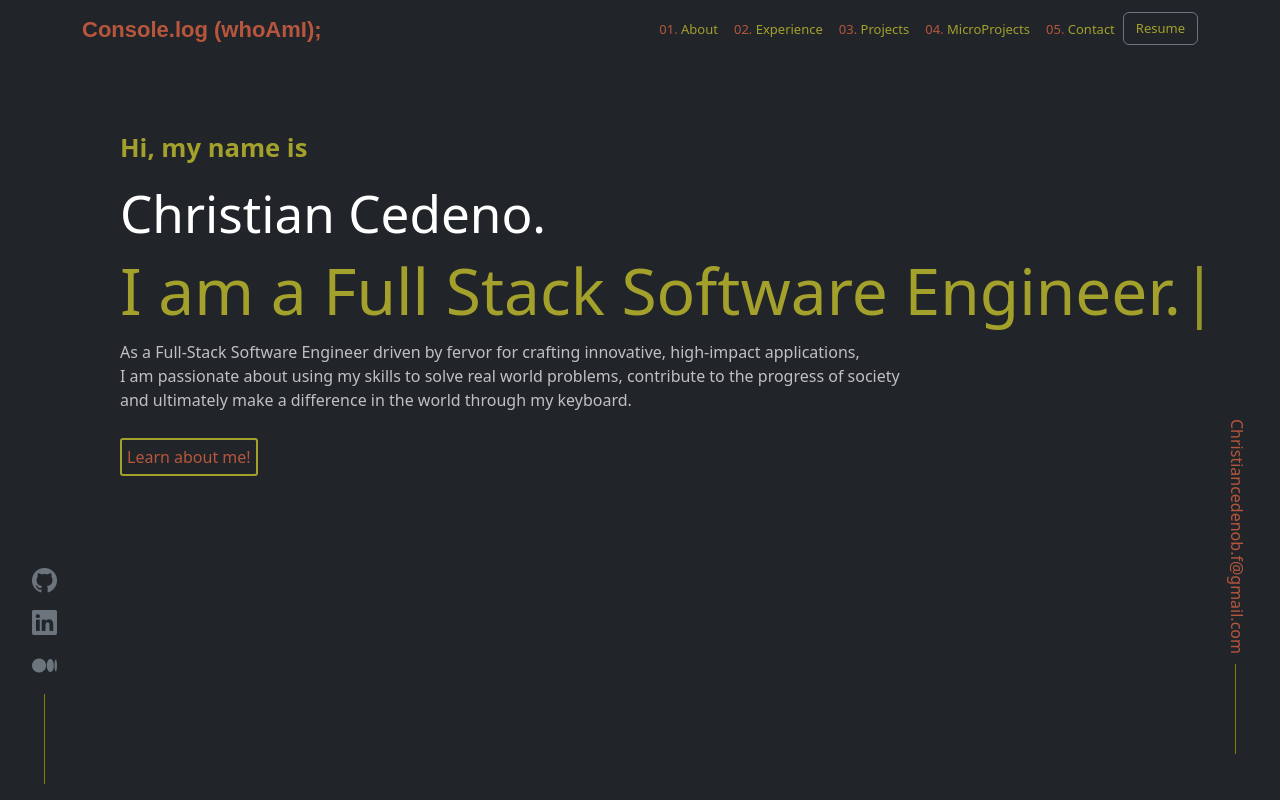
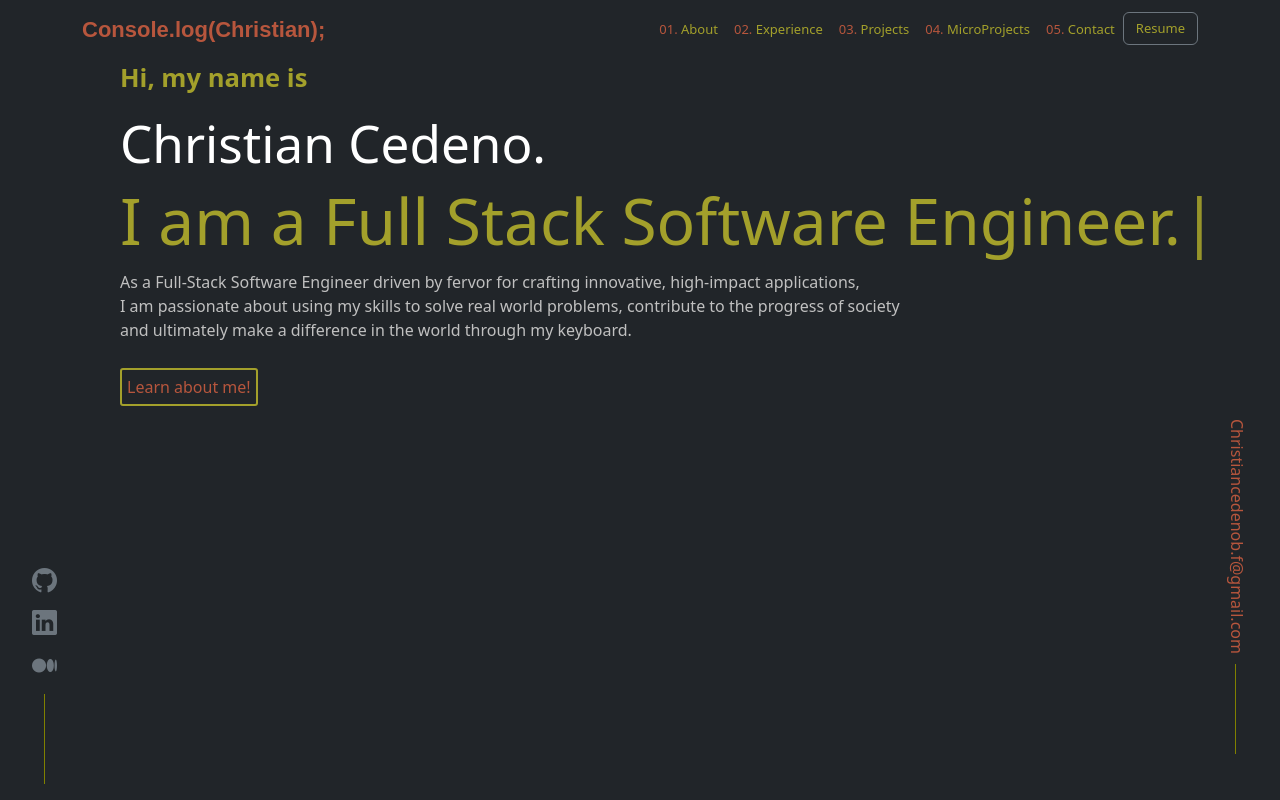
Before and after one commit to cedenoc181/pw2023, a React (Create React App) app: page / in a window 1280 px wide. Shown: the top 800 px of the page. Built offline with nearby package versions, Linux system fonts and the light colour scheme.

Commit message:
moving navbar back into home

```diff
--- a/src/App.js
+++ b/src/App.js
@@ -1,4 +1,5 @@
 import './App.css';
+
 import Home from "./Component/Home"
 import About from './Component/About';
 import Experience from './Component/Experience';
--- a/src/Component/Home.css
+++ b/src/Component/Home.css
@@ -60,7 +60,7 @@ main h1 {
 }
 
 main {
-    margin-top: 70px;
+    /* margin-top: 70px; */
     margin-left: 120px;
 }
 
--- a/src/Component/Nav.js
+++ b/src/Component/Nav.js
@@ -6,9 +6,9 @@ function Nav() {
 
 
   return (
-    <div id='nav' className="container">
+    <div id='nav' className="container bg-dark">
 <nav class="navbar navbar-expand-md bg-transparent navbar-dark">
-  <a class="navbar-brand" href="#home">Console.log (whoAmI);</a>
+  <a class="navbar-brand" href="#home">Console.log(Christian);</a>
   <button class="navbar-toggler" type="button" data-bs-toggle="collapse" data-bs-target="#navbarSupportedContent" aria-controls="navbarSupportedContent" aria-expanded="false" aria-label="Toggle navigation">
     <span class="navbar-toggler-icon"></span>
   </button>
```
